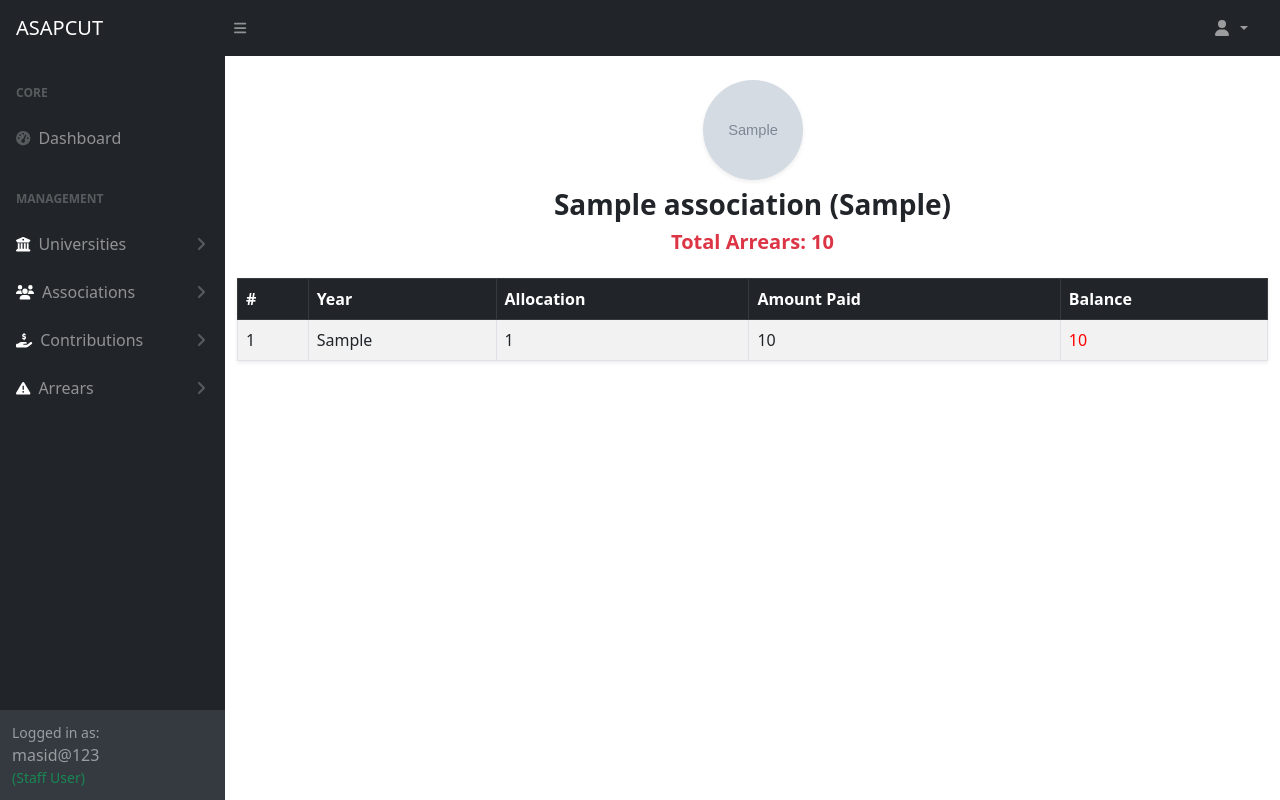
After one commit to kurihom123/asaps, a Django app: page /my-arrears/ in a window 1280 px wide. The commit adds this page. Run offline with Django 5.2, Linux system fonts and the light colour scheme; a user stored in the database is signed in; tables that the repository leaves empty hold one stand-in row (values such as "Sample post"); grey boxes marked "Sample" are stand-in pictures; some libraries are stand-ins or nearby versions.

Commit message:
new updated

```diff
--- a/asapcutapp/urls.py
+++ b/asapcutapp/urls.py
@@ -10,7 +10,7 @@ from .views.authentication import login_view, user_logout
 from .views.dashboard import dashboard
 from .views.universities import university_list, add_university, update_university, delete_university
 from .views.association import association_list, add_association, update_association, delete_association
-from .views.contribution import contribution_list, handle_excel_upload, contributions_pdf, contributions_excel
+from .views.contribution import contribution_list, handle_excel_upload, contributions_pdf, contributions_excel, my_contributions,my_arrears
 from .views.users_list import users_list
 
 urlpatterns = [
@@ -42,6 +42,7 @@ urlpatterns = [
     path('invoice/<str:year>/', invoice_pdf, name='invoice_pdf'),
     path('users/', users_list, name='users_list'),
     path('upload_contribution_excel/', handle_excel_upload, name='handle_excel_upload'),
-
+    path('my-contributions/', my_contributions, name='my_contributions'),
+    path('my-arrears/', my_arrears, name='my_arrears'),
 
 ] + static(settings.MEDIA_URL, document_root=settings.MEDIA_ROOT)
--- a/asapcutapp/views/contribution.py
+++ b/asapcutapp/views/contribution.py
@@ -205,3 +205,47 @@ def contributions_excel(request, year):
     response['Content-Disposition'] = f'attachment; filename=Contributions_{year}.xlsx'
     wb.save(response)
     return response
+
+
+
+@login_required
+def my_contributions(request):
+    """View contributions for the logged-in user's association"""
+    user = request.user
+
+    if user.is_staff:
+        return redirect('contribution_list')  # Redirect staff to admin page
+
+    association = getattr(user.user_profile.first(), 'association', None)
+    if not association:
+        return render(request, 'pages/contributions/my_contributions.html', {
+            'error': "No association found for your account."
+        })
+
+    contributions = Contribution.objects.filter(association=association).order_by('-year')
+
+    return render(request, 'pages/contributions/my_contributions.html', {
+        'association': association,
+        'contributions': contributions,
+    })
+
+
+@login_required
+def my_arrears(request):
+    """View arrears (balances) per year for the user's association"""
+    user = request.user
+
+    association = getattr(user.user_profile.first(), 'association', None)
+    if not association:
+        return render(request, 'pages/contributions/my_arrears.html', {
+            'error': "No association found for your account."
+        })
+
+    contributions = Contribution.objects.filter(association=association).order_by('-year')
+    total_arrears = sum(c.balance for c in contributions)
+
+    return render(request, 'pages/contributions/my_arrears.html', {
+        'association': association,
+        'contributions': contributions,
+        'total_arrears': total_arrears,
+    })
--- a/templates/pages/base.html
+++ b/templates/pages/base.html
@@ -52,7 +52,10 @@
                             Dashboard
                         </a>
 
-                        <div class="sb-sidenav-menu-heading">Pages</div>
+                        <!-- STAFF-ONLY MENU ITEMS -->
+                        {% if request.user.is_staff %}
+                        <div class="sb-sidenav-menu-heading">Management</div>
+
                         <a class="nav-link collapsed" href="#" data-bs-toggle="collapse"
                            data-bs-target="#collapseLayoutsUniversities"
                            aria-expanded="false" aria-controls="collapseLayoutsUniversities text-white">
@@ -70,7 +73,7 @@
                         <a class="nav-link collapsed" href="#" data-bs-toggle="collapse"
                            data-bs-target="#collapseLayoutsAssociations" aria-expanded="false"
                            aria-controls="collapseLayoutsAssociations">
-                            <div class="sb-nav-link-icon text-white"><i class="fas fa-university"></i></div>
+                            <div class="sb-nav-link-icon text-white"><i class="fas fa-users"></i></div>
                             Associations
                             <div class="sb-sidenav-collapse-arrow"><i class="fas fa-angle-down"></i></div>
                         </a>
@@ -84,7 +87,7 @@
                         <a class="nav-link collapsed" href="#" data-bs-toggle="collapse"
                            data-bs-target="#collapseLayoutsContributions" aria-expanded="false"
                            aria-controls="collapseLayoutsContributions">
-                            <div class="sb-nav-link-icon text-white"><i class="fas fa-dollar"></i></div>
+                            <div class="sb-nav-link-icon text-white"><i class="fas fa-hand-holding-dollar"></i></div>
                             Contributions
                             <div class="sb-sidenav-collapse-arrow"><i class="fas fa-angle-down"></i></div>
                         </a>
@@ -94,10 +97,11 @@
                                 <a class="nav-link" href="{% url 'contribution_list' %}">Manage Contributions</a>
                             </nav>
                         </div>
+
                         <a class="nav-link collapsed" href="#" data-bs-toggle="collapse"
                            data-bs-target="#collapseLayoutsArrears" aria-expanded="false"
                            aria-controls="collapseLayoutsArrears">
-                            <div class="sb-nav-link-icon text-white"><i class="fas fa-dollar"></i></div>
+                            <div class="sb-nav-link-icon text-white"><i class="fas fa-exclamation-triangle"></i></div>
                             Arrears
                             <div class="sb-sidenav-collapse-arrow"><i class="fas fa-angle-down"></i></div>
                         </a>
@@ -108,14 +112,14 @@
                             </nav>
                         </div>
 
+                        <!-- User Management (for specific staff positions) -->
                         {% if request.user.is_authenticated %}
-                            {% if request.user.is_staff %}
                             {% with user_profile=request.user.user_profile.first %}
                                 {% if user_profile and user_profile.position.name in "President General Secretary Treasurer" %}
                                     <a class="nav-link collapsed" href="#" data-bs-toggle="collapse"
                                     data-bs-target="#collapseLayoutsUsers" aria-expanded="false"
                                     aria-controls="collapseLayoutsUsers">
-                                            <div class="sb-nav-link-icon text-white"><i class="fas fa-users"></i></div>
+                                        <div class="sb-nav-link-icon text-white"><i class="fas fa-users-cog"></i></div>
                                         Users
                                         <div class="sb-sidenav-collapse-arrow"><i class="fas fa-angle-down"></i></div>
                                     </a>
@@ -131,13 +135,35 @@
                                 {% endif %}
                             {% endwith %}
                         {% endif %}
+
+                        <!-- NORMAL USER MENU ITEMS -->
+                        {% else %}
+                        <div class="sb-sidenav-menu-heading">My Association</div>
+
+                        <!-- My Contributions -->
+                        <a class="nav-link" href="{% url 'my_association_contributions' %}">
+                            <div class="sb-nav-link-icon"><i class="fas fa-hand-holding-dollar"></i></div>
+                            My Contributions
+                        </a>
+
+                        <!-- My Arrears -->
+                        <a class="nav-link" href="{% url 'my_association_arrears' %}">
+                            <div class="sb-nav-link-icon"><i class="fas fa-exclamation-triangle"></i></div>
+                            My Arrears
+                        </a>
                         {% endif %}
+
                     </div>
                 </div>
 
                 <div class="sb-sidenav-footer mt-auto">
                     <div class="small">Logged in as:</div>
                     {{ request.user.username }}
+                    {% if request.user.is_staff %}
+                    <div class="small text-success">(Staff User)</div>
+                    {% else %}
+                    <div class="small text-info">(Association User)</div>
+                    {% endif %}
                 </div>
             </div>
         </nav>
--- /dev/null
+++ b/templates/pages/contributions/my_arrears.html
@@ -0,0 +1,40 @@
+{% extends 'pages/base.html' %}
+{% block content %}
+<div class="container mt-4">
+
+    {% if error %}
+        <div class="alert alert-danger">{{ error }}</div>
+    {% else %}
+        <div class="text-center mb-4">
+            <img src="{{ association.logo.url }}" width="100" height="100" class="rounded-circle shadow-sm" alt="Logo">
+            <h3 class="fw-bold mt-2">{{ association.name }} ({{ association.abbr }})</h3>
+            <h5 class="text-danger fw-bold">Total Arrears: {{ total_arrears|floatformat:0 }}</h5>
+        </div>
+
+        <table class="table table-bordered table-striped shadow-sm">
+            <thead class="table-dark">
+                <tr>
+                    <th>#</th>
+                    <th>Year</th>
+                    <th>Allocation</th>
+                    <th>Amount Paid</th>
+                    <th>Balance</th>
+                </tr>
+            </thead>
+            <tbody>
+                {% for c in contributions %}
+                <tr>
+                    <td>{{ forloop.counter }}</td>
+                    <td>{{ c.year }}</td>
+                    <td>{{ c.allocation|floatformat:0 }}</td>
+                    <td>{{ c.amount_paid|floatformat:0 }}</td>
+                    <td style="color:{% if c.balance > 0 %}red{% else %}green{% endif %}">
+                        {{ c.balance|floatformat:0 }}
+                    </td>
+                </tr>
+                {% endfor %}
+            </tbody>
+        </table>
+    {% endif %}
+</div>
+{% endblock %}
```
Also changed, not shown: templates/pages/contributions/my_contributions.html (added). Lines whose indentation alone changed are shown as unchanged.
